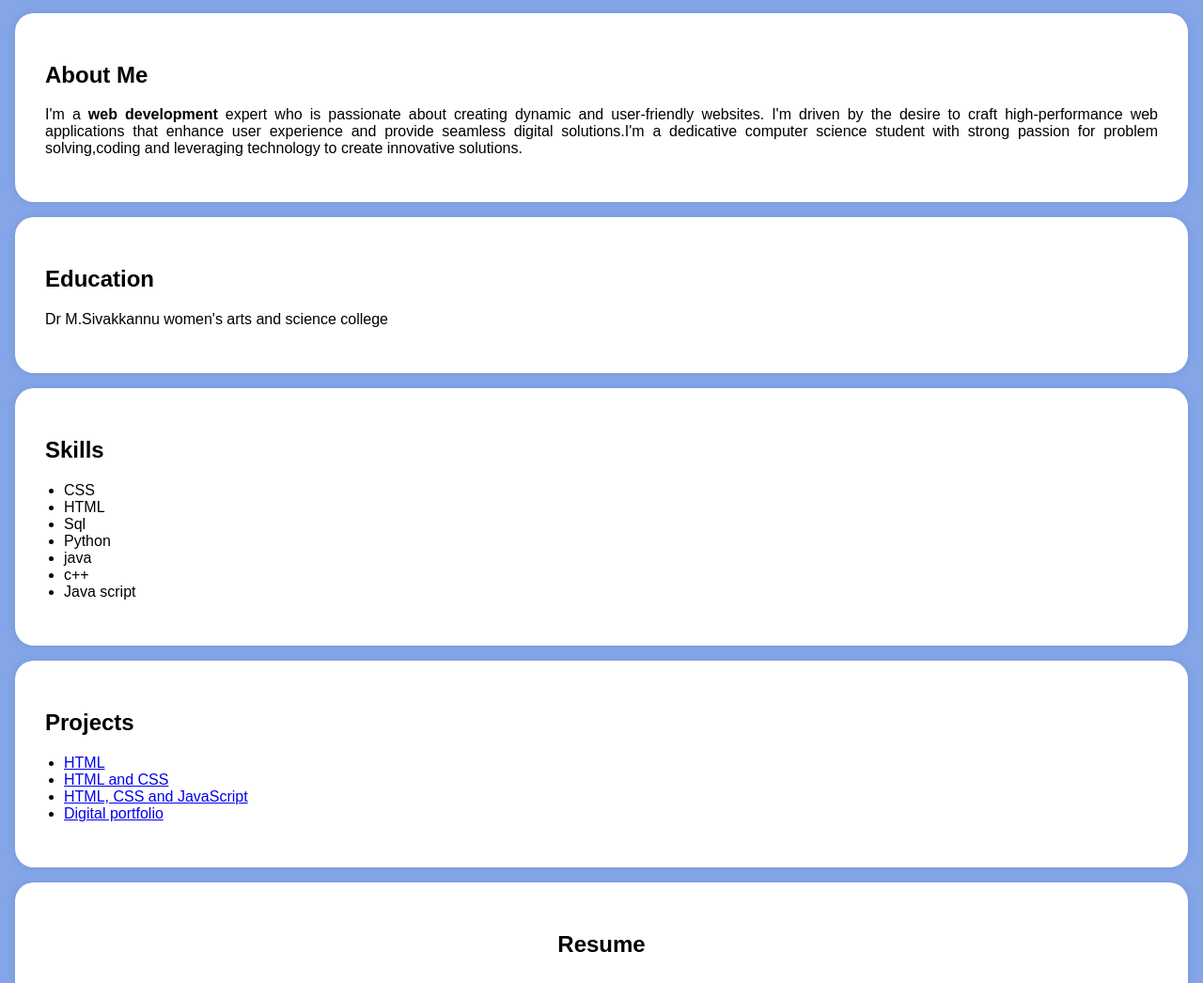
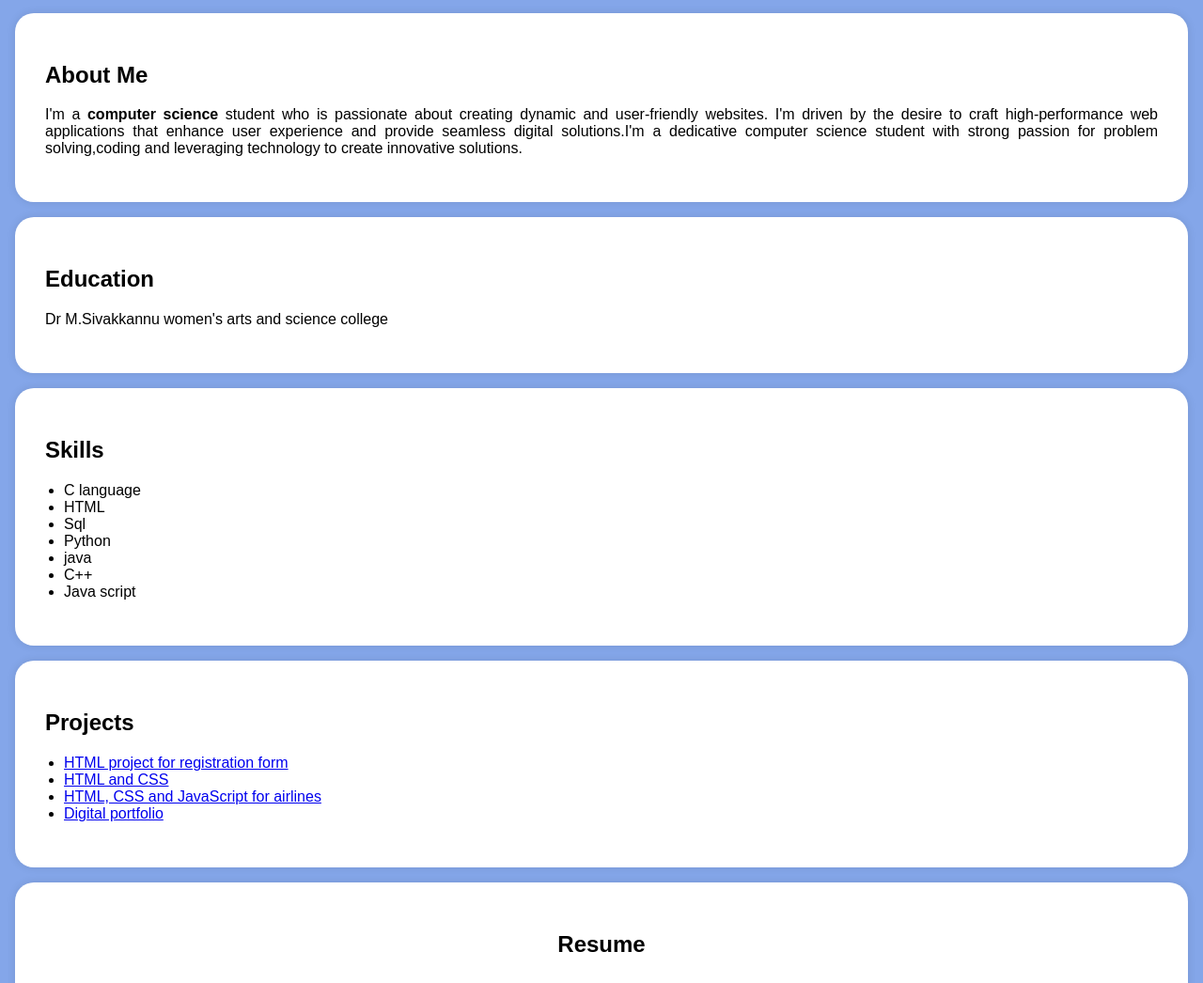
Before and after one commit to asbdu45123054511802112025/digital-portfolio-, a plain HTML site: page Resume .html in a window 1280 px wide. Shown: the part 233-1279 px from the top of the page at 94% size. Drawn offline with Linux system fonts and the light colour scheme.

Commit message:
Update Resume .html

```diff
--- a/Resume .html
+++ b/Resume .html
@@ -115,7 +115,7 @@
     <section id="about">
         <div class="section-content">
             <h2>About Me</h2>
-            <p>I'm a <b>web development</b> expert who is passionate about creating dynamic and user-friendly websites.
+            <p>I'm a <b>computer science </b> student  who is passionate about creating dynamic and user-friendly websites.
                 I'm driven by the desire to craft high-performance web applications that enhance user experience and provide
                  seamless digital solutions.I'm a dedicative computer science student with strong passion for problem solving,coding and leveraging technology to create innovative solutions.  </p>
 
@@ -136,12 +136,12 @@
         <div class="section-content">
             <h2>Skills</h2>
             <ul>
-                <li>CSS</li>
+                <li>C language </li>
                 <li>HTML</li>
                 <li>Sql</li>
                 <li>Python</li>
                 <li>java</li>
-                <li>c++</li>
+                <li>C++</li>
                 <li>Java script</li>
             </ul>
         </div>
@@ -151,9 +151,9 @@
         <div class="section-content">
             <h2>Projects</h2>
             <ul>
-                <li><a href="#">HTML </a></li>
+                <li><a href="#">HTML project for registration form  </a></li>
                 <li><a href="#">HTML and CSS </a></li>
-                <li><a href="#">HTML, CSS and JavaScript </a></li>
+                <li><a href="#">HTML, CSS and JavaScript for airlines  </a></li>
                 <li><a href="#">Digital portfolio </a></li>
 
             </ul>
```
